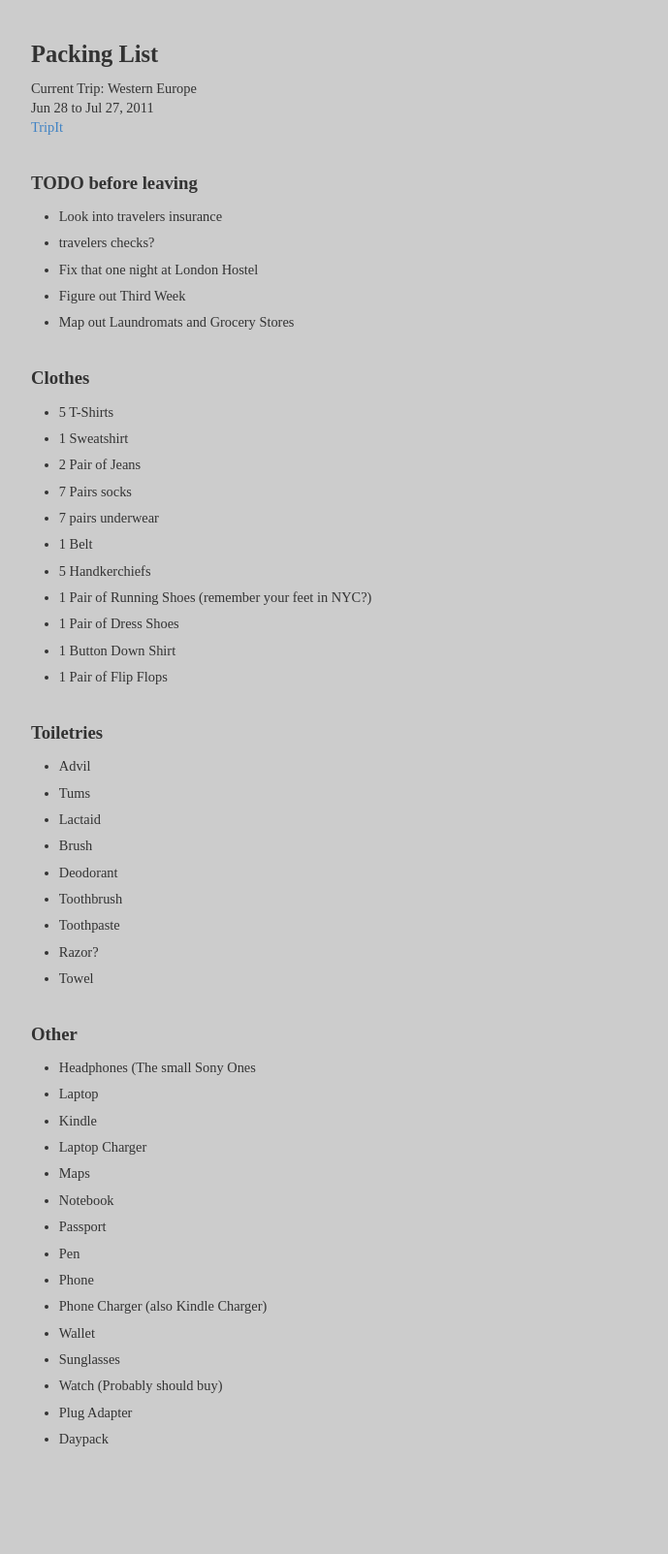
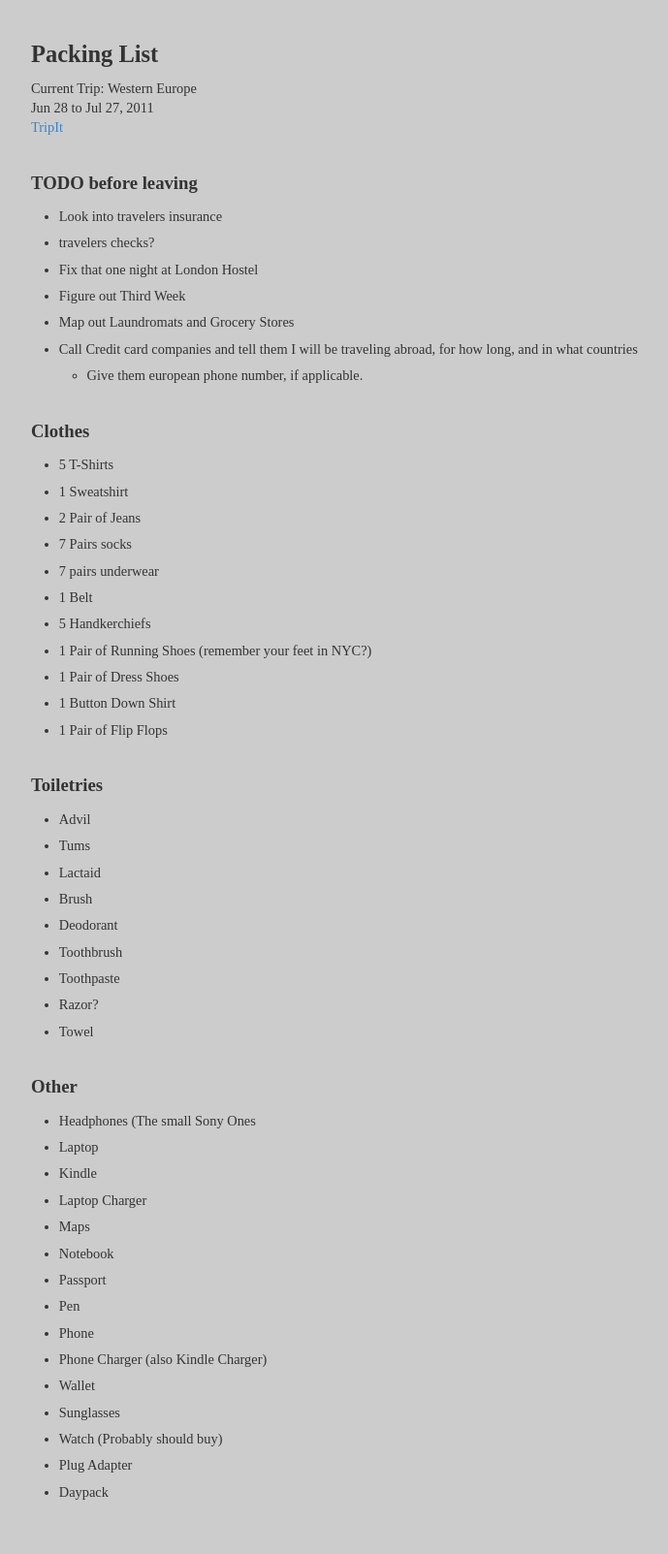
Before and after one commit to icco/traveling, a Jekyll site: the page built from index.md, in a window 1280 px wide. Shown: the whole page at 97% size, without its empty margins (208-897 px from the left). Built offline with Jekyll 4.4.1, drawn with Linux system fonts in a browser that asks for light colours; Markdown is read by kramdown in place of the engine named in the settings; before the commit the page ends 1548 px from its top, so only the background shows below that.

Commit message:
Edited index.md via GitHub

```diff
--- a/index.md
+++ b/index.md
@@ -16,6 +16,9 @@ Jun 28 to Jul 27, 2011
  * Fix that one night at London Hostel
  * Figure out Third Week
  * Map out Laundromats and Grocery Stores
+ * Call Credit card companies and tell them I will be traveling abroad,
+   for how long, and in what countries
+   * Give them european phone number, if applicable.
 
 ## Clothes
 
```
